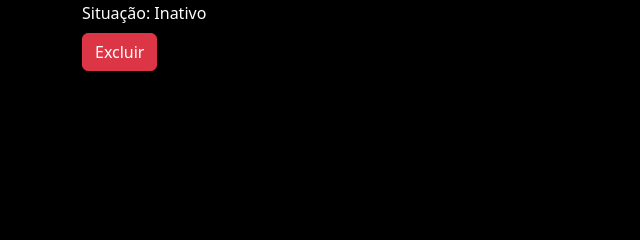
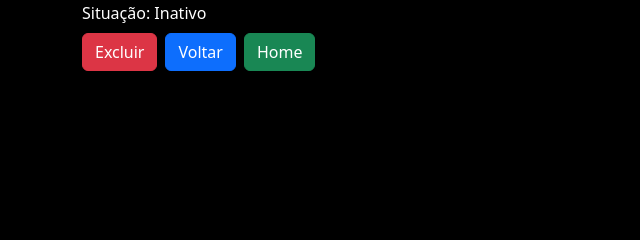
Before and after one commit to lauanderson-rael/django-app-cursos, a Django app: template cursos/templates/ver_curso.html in a window 1280 px wide. Shown: the part 158-398 px from the top of the page, without its empty margins (0-640 px from the left). Run offline with Django 5.2, Linux system fonts and the light colour scheme; the template is opened without the code that fills it, so the values that code supplies are empty.

Commit message:
update buttons

```diff
--- a/cursos/templates/criarcurso.html
+++ b/cursos/templates/criarcurso.html
@@ -14,10 +14,10 @@
       <!-- {%csrf_token%} = protecao contra ataques via form -->
       <form action="/curso/criar_curso/" method="POST" class="d-grid col-md-4 mx-auto"> {%csrf_token%}
          <label for="">Nome do curso:</label>
-         <input name="nome" type="text" class="form-control" placeholder="Digite o nome do curso">
+         <input name="nome" type="text" class="form-control" placeholder="Digite o nome do curso" required>
 
          <label for="">Carga horária: </label>
-         <input name="carga_horaria" type="number" class="form-control" placeholder="Ex: 40 ">
+         <input name="carga_horaria" type="number" class="form-control" placeholder="Ex: 40 " required>
 
          <button type="submit" class="btn btn-primary mt-2">Salvar</button>
          <a href="{% url 'listar_cursos' %}" class="btn btn-success mt-2">Voltar</a>
--- a/cursos/templates/listar_cursos.html
+++ b/cursos/templates/listar_cursos.html
@@ -12,13 +12,13 @@
 
       <form action="{% url 'listar_cursos' %}" method="GET" class="mt-3 d-grid col-md-4">
          <label for="">Nome</label>
-         <input type="text" name="nome_filtrar" class="form-control ">
+         <input type="text" name="nome_filtrar" class="form-control " required>
 
          <label for="">Carga horária mínima</label>
-         <input type="number" name="carga_horaria" class="form-control "> <br>
+         <input type="number" name="carga_horaria" class="form-control " required> <br>
          <div class="d-flex gap-2">
             <input type="submit" value="Filtar" class="btn btn-primary">
-            <a href="{% url 'criar_curso' %}" class="btn btn-success">Adicionar</a>
+            <a href="{% url 'criar_curso' %}" class="btn btn-warning">Adicionar</a>
             <a href="/" class="btn btn-success">Home</a>
          </div>
       </form><hr>
--- a/cursos/templates/ver_curso.html
+++ b/cursos/templates/ver_curso.html
@@ -14,7 +14,11 @@
       <div>Data de criacao: {{curso.data_criacao}}</div>
       <div>Situação: {% if curso.ativo %} Ativo {% else %} Inativo {% endif %}</div>
 
-      <a href="{% url 'deletar_curso' curso.id %}" class="btn btn-danger mt-2">Excluir</a>
+      <div class="d-flex gap-2 mt-2">
+         <a href="{% url 'deletar_curso' curso.id %}" class="btn btn-danger">Excluir</a>
+         <a href="{% url 'listar_cursos' %}" class="btn btn-primary">Voltar</a>
+         <a href="/" class="btn btn-success">Home</a>
+      </div>
 
    </div>
     <script src="https://cdn.jsdelivr.net/npm/bootstrap@5.3.5/dist/js/bootstrap.bundle.min.js" integrity="sha384-k6d4wzSIapyDyv1kpU366/PK5hCdSbCRGRCMv+eplOQJWyd1fbcAu9OCUj5zNLiq" crossorigin="anonymous"></script>
```
